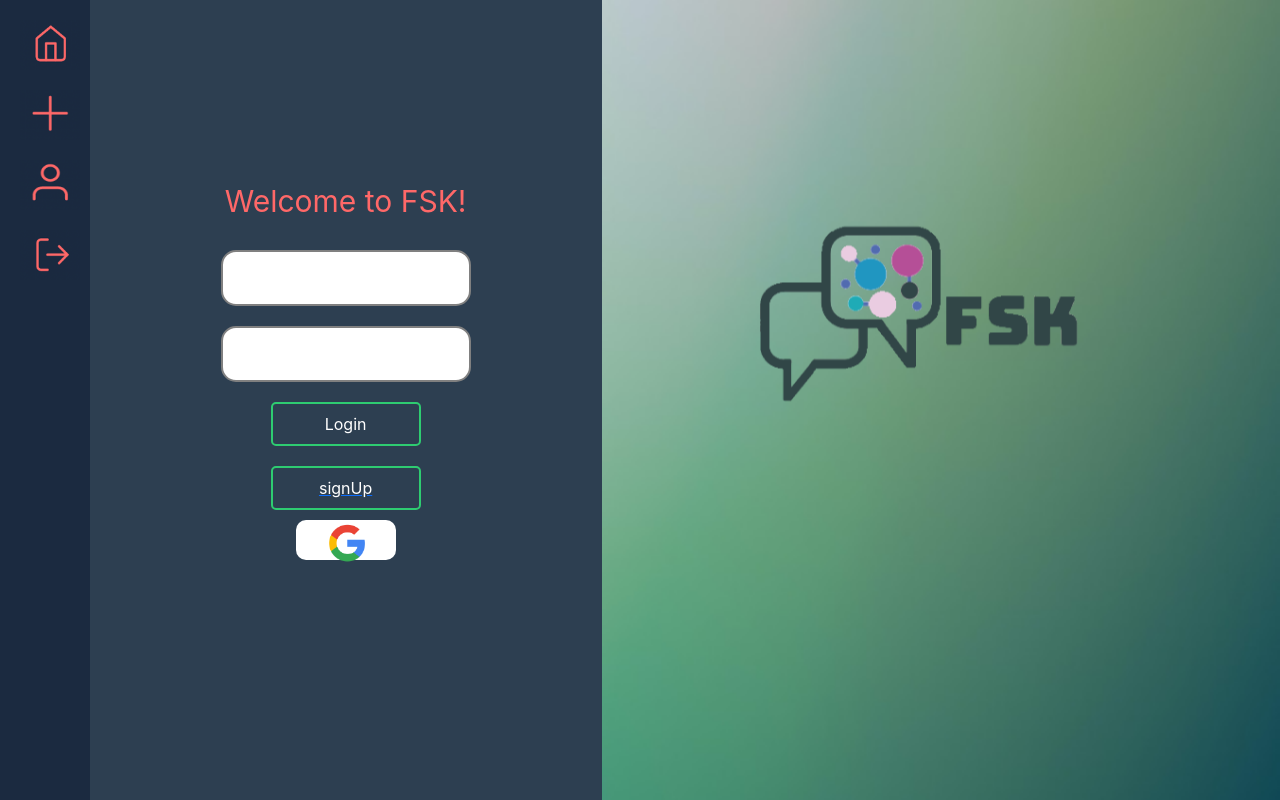
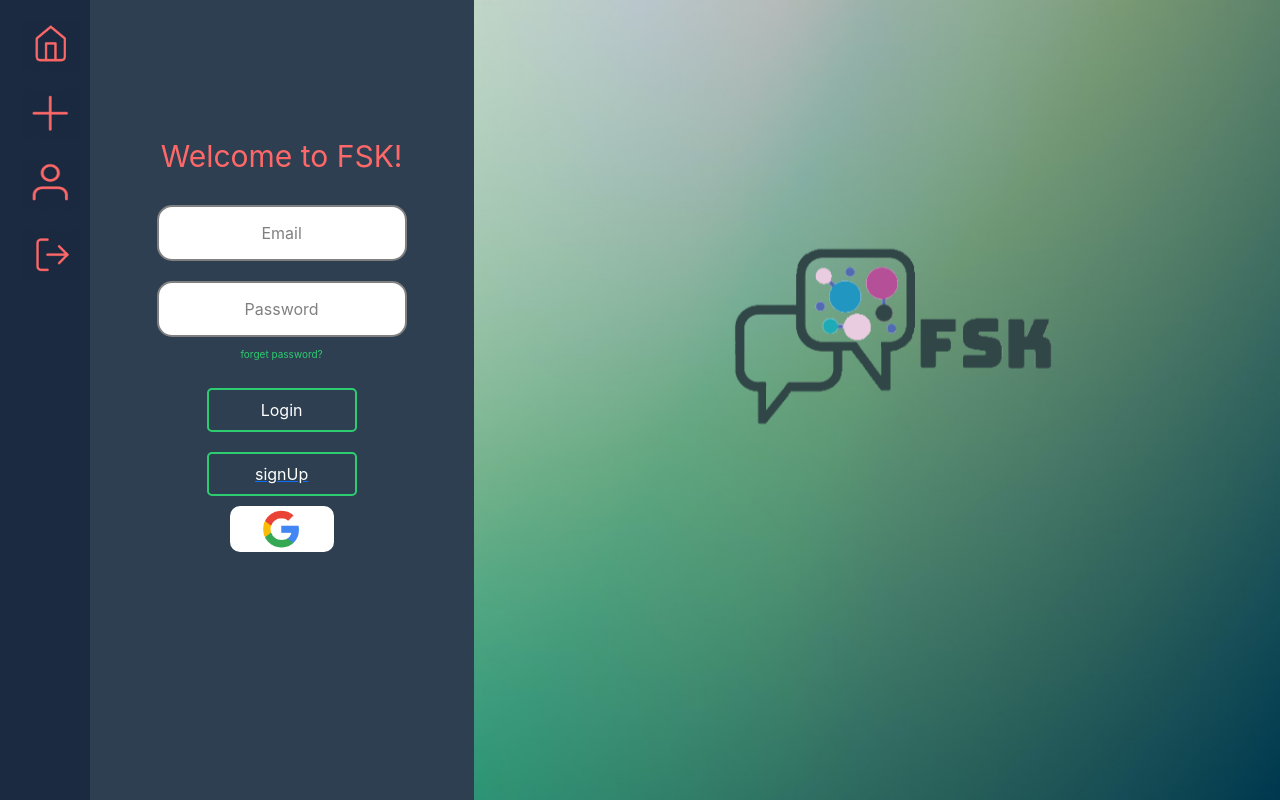
Before and after one commit to jimmyhlyu/Team099, a React (Create React App) app: page /login in a window 1280 px wide. Shown: the top 800 px of the page. Built offline with nearby package versions, Linux system fonts and the light colour scheme; no server answers; the database is empty.

Commit message:
fix styling in login and signUp, backend supported for login and siggup

```diff
--- a/src/App.js
+++ b/src/App.js
@@ -43,7 +43,7 @@ function App() {
           <Route path="/add-friend" element={<AddFriend />} />
           <Route path="/login" element={<Login />} />
           <Route path="/profile" element={<Profile />} />
-          <Route path="/login/signUp" element={<SignUp />} />
+          <Route path="/signUp" element={<SignUp />} />
         </Routes>
       </BrowserRouter>
     </body>
--- a/src/HandleClick.js
+++ b/src/HandleClick.js
@@ -6,11 +6,24 @@ export function handleSignIn() {
   Auth.signInWithEmail(userName, userPassWord);
 }
 
-export function handleSignUp() {
+export function handleSignUp(e) {
+  e.preventDefault();
   const userName = document.getElementsByName("username")[0].value;
+  const email = document.getElementsByName("email")[0].value;
   const userPassWord = document.getElementsByName("password")[0].value;
-  Auth.createAccWithEmail(userName, userPassWord);
+  const userPassWord2 = document.getElementsByName("confirm password")[0].value;
+  if(userPassWord !== userPassWord2){
+    return window.alert("Passwords not matched")
+  }
+  else{
+    Auth.createAccWithEmail(email, userPassWord);
+  }
 }
+
+
+
+
+
 
 export function test(){
   AddConnection("DeBvDVfhnJOu6L5MsmGcpdU2KWn2", { name : 'Check', age : 23, gender : 'FEMALE', sector : 'FRIENDSHIP'});
--- a/src/Login.js
+++ b/src/Login.js
@@ -1,25 +1,27 @@
-import "./Login.css";
+import styles from './Login.module.css';
 import Logo from "./assets/logo3.png";
 import Google from "./assets/google.png";
 import * as HandleClick from "./HandleClick";
 import {Link, Route, Router} from 'react-router-dom';
 import SignUp from "./SignUp";
+import {handleSignUp} from "./HandleClick";
 function Login() {
   return (
     <>
-      <img src={Logo} className="logo"></img>
-      <div className="darkBox">
-        <p className="message">Welcome to FSK!</p>
-        <input type="text" name="username" placeholder="Email"></input>
-        <input type="password" name="password" placeholder="Password"></input>
-        <botton className="button" onClick={HandleClick.handleSignIn}>
+      <img src={Logo} className={styles.logo}></img>
+      <div className={styles.darkBox}>
+        <p className={styles.message}>Welcome to FSK!</p>
+        <input type="text" className={styles.accountAndPassword} placeholder="Email" name = "username"></input>
+        <input type="password" className={styles.accountAndPassword} placeholder="Password" name = "password"></input>
+        <p className={styles.forget}>forget password?</p>
+        <botton className={styles.button} onClick={HandleClick.handleSignIn}>
           Login
         </botton>
-        <Link to="/login/signUp">
-          <botton className="button">signUp</botton>
+        <Link to="/signUp">
+          <botton className={styles.button}>signUp</botton>
         </Link>
-        <botton class="google" onClick={HandleClick.test}>
-          <img className="googleImg" src={Google} alt=""></img>
+        <botton className={styles.google} onClick={HandleClick.handleSignUp}>
+          <img className={styles.googleImg} src={Google} alt=""></img>
         </botton>
       </div>
     </>
--- /dev/null
+++ b/src/Login.module.css
@@ -0,0 +1,124 @@
+* {
+  margin: 0;
+  padding: 0;
+}
+
+body {
+  background-image: url("./assets/background3.webp");
+  background-size: 100% 100%;
+}
+
+.darkBox {
+  background-color: #2d3f51;
+  width: 30%;
+  height: 100vh;
+  margin-left: 7vw;
+  display: flex;
+  flex-direction: column;
+  align-items: center;
+}
+
+.logo {
+  width: 27%;
+  height: 44%;
+  margin-right: 17%;
+  margin-top: 13%;
+  border-radius: 10%;
+  float: right;
+  display: flex;
+  animation: mymove 1.5s infinite;
+  -webkit-animation: mymove 1.5s infinite;
+}
+.message {
+  padding-top: 35%;
+  text-align: center;
+  font-size: 30px;
+  color: #ff6868;
+}
+
+.accountAndPassword{
+  border-radius: 15px;
+  border: 2px solid grey;
+  background: white;
+  display: block;
+  margin: 10px auto;
+  text-align: center;
+  padding: 14px 10px;
+  width: 250px;
+  outline: none;
+  color: #ff6868;
+  transition: 0.25s;
+}
+
+.accountAndPassword:focus {
+  width: 280px;
+  border-color: grey;
+  background-color: white;
+}
+
+.button {
+  width: 150px;
+  border-radius: 5px;
+  border: 2px solid #2ecc71;
+  display: block;
+  margin: 10px auto;
+  text-align: center;
+  padding: 8px 40px;
+  color: white; /* 设置输入框中竖线的颜色 */
+  transition: 0.25s;
+  cursor: pointer; /* 设置光标的样式 */
+}
+.button:hover {
+  background: #2ecc71;
+}
+
+.forget {
+  text-decoration: none;
+  color: #2ecc71;
+  text-align: center;
+  font-size: 10px;
+}
+.google {
+  border-radius: 10px;
+  width: 104px;
+  height: 46px;
+  margin: 0 auto;
+  background-color: white;
+  display: flex;
+  justify-content: center;
+}
+.googleImg {
+  width: 40px;
+  height: 40px;
+  margin-left: -1%;
+  /*padding-left: 30px;*/
+}
+
+@keyframes mymove {
+  0% {
+    transform: translate(0px, 0px);
+  }
+  50% {
+    transform: translate(0px, -20px);
+  }
+  100% {
+    transform: translate(0px, 0px);
+  }
+}
+
+/*Safari 和 Chrome:*/
+@-webkit-keyframes mymove {
+  0% {
+    transform: translate(0px, 0px);
+  }
+  50% {
+    transform: translate(0px, -10px);
+  }
+  100% {
+    transform: translate(0px, 0px);
+  }
+}
+
+.accountAndPassword ::placeholder {
+  color: black;
+}
--- a/src/SignUp.css
+++ b/src/SignUp.css
@@ -43,6 +43,7 @@ body{
 }
 
 .form {
+    margin-left: 10%;
     background-color: #596672;
     width: 400px;
     border-radius: 8px;
@@ -54,6 +55,7 @@ body{
     font-size: 30px;
     margin-bottom: 50px;
     color: #2ecc71;
+    margin-left: 5%;
 }
 
 .inputContainer {
@@ -73,6 +75,7 @@ body{
     padding: 0 20px;
     outline: none;
     z-index: 1;
+    background-color: transparent;
 }
 
 .label {
@@ -89,10 +92,12 @@ body{
 
 
 ::placeholder {
-    color: transparent;
+    color: gray;
 }
 
 .submitBtn {
+    width: 150px;
+    height: 50px;
     display: block;
     margin-left: auto;
     padding: 15px 30px;
--- a/src/SignUp.js
+++ b/src/SignUp.js
@@ -14,23 +14,22 @@ function SignUp() {
                         <form action className="form">
                             <h1 className="title">Sign up</h1>
                             <div className="inputContainer">
-                                <input type="text" className="input" placeholder="a" />
+                                <input type="text" className="input" name = "username" />
                                 <label className="label">Email</label>
                             </div>
                             <div className="inputContainer">
-                                <input type="text" className="input" placeholder="a" />
+                                <input type="text" className="input" name = "email" />
                                 <label className="label">Username</label>
                             </div>
                             <div className="inputContainer">
-                                <input type="password" className="input" placeholder="a" />
+                                <input type="password" className="input" name = "password" />
                                 <label className="label">Password</label>
                             </div>
                             <div className="inputContainer">
-                                <input type="password" className="input" placeholder="a" />
+                                <input type="password" className="input" name = "confirm password" />
                                 <label className="label">Confirm Password</label>
                             </div>
-                            <button className="Signup" onClick={HandleClick.handleSignUp}>
-                            </button>
+                            <input type="submit" className="submitBtn" value="Sign up" onClick={HandleClick.handleSignUp}/>
                         </form>
                     </div>
                 </div>
--- a/src/firebaseRelates/Auth.js
+++ b/src/firebaseRelates/Auth.js
@@ -5,19 +5,23 @@ import {
 } from "firebase/auth";
 import app from "./Firebase";
 import {AddUser} from "./Database";
+import {Navigate} from "react-router-dom";
+
 
 const auth = getAuth(app);
-export function createAccWithEmail(email, password) {
+export async function createAccWithEmail(email, password) {
+
   createUserWithEmailAndPassword(auth, email, password)
     .then((userCredential) => {
       const user = userCredential.user;
       console.log("createAcc Email, Result: success");
       AddUser({id : user.uid, name : user.email });
+      window.location.href = "/"
     })
     .catch((error) => {
       const errorCode = error.code;
       const errorMessage = error.message;
-      console.log("createAcc Email,Result: fails, Error message: " + errorMessage);
+      window.alert(errorMessage);
     });
 }
 
@@ -28,7 +32,8 @@ export function signInWithEmail(email, password) {
       const user = userCredential.user;
       console.log("user = " + user.email);
       window.alert("signIn email, Result: success");
-      // ...
+
+      window.location.href = "/";
     })
     .catch((error) => {
       const errorCode = error.code;
```
Also changed, not shown: 1 other file (tests, documents, lock files or other folders).
